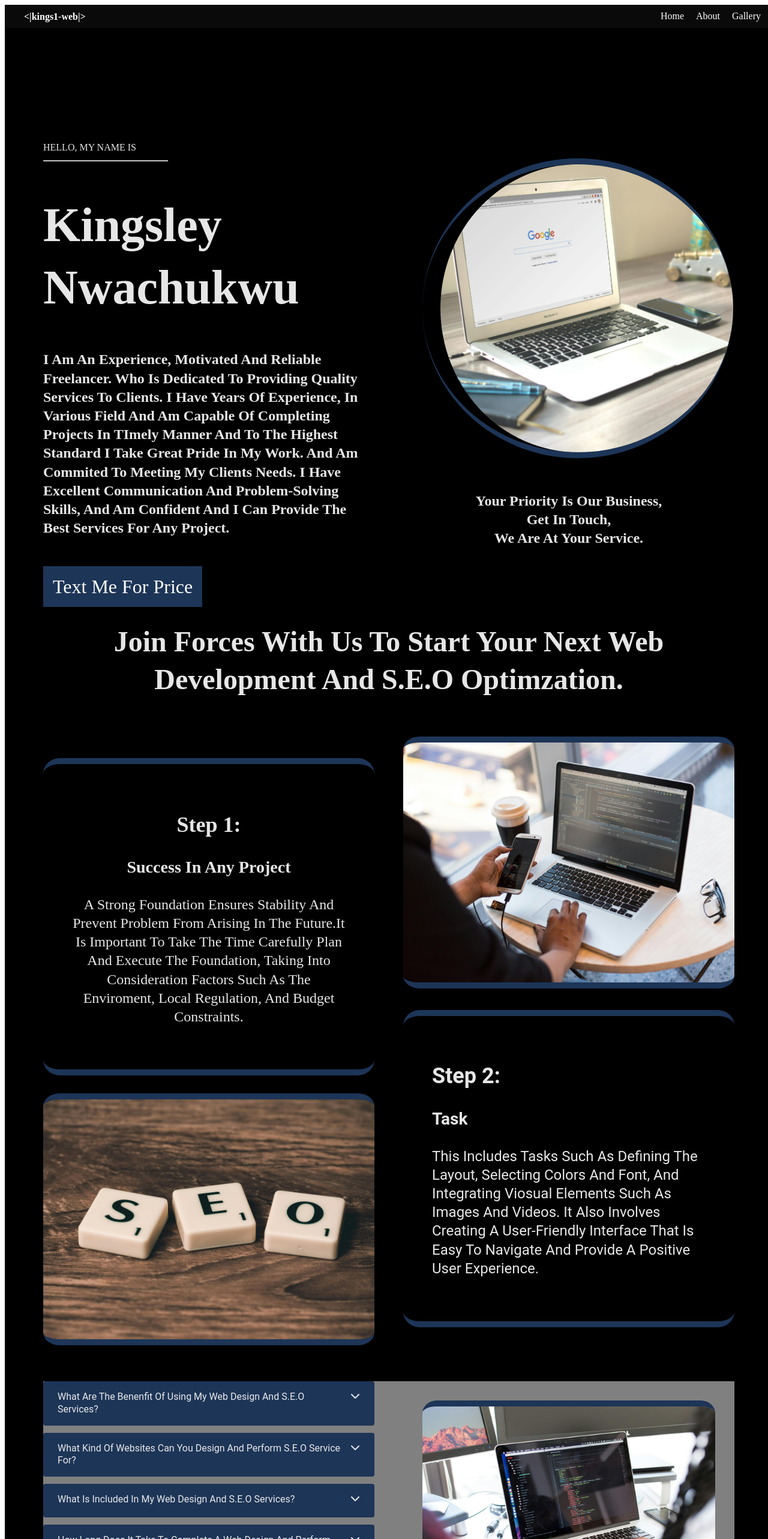
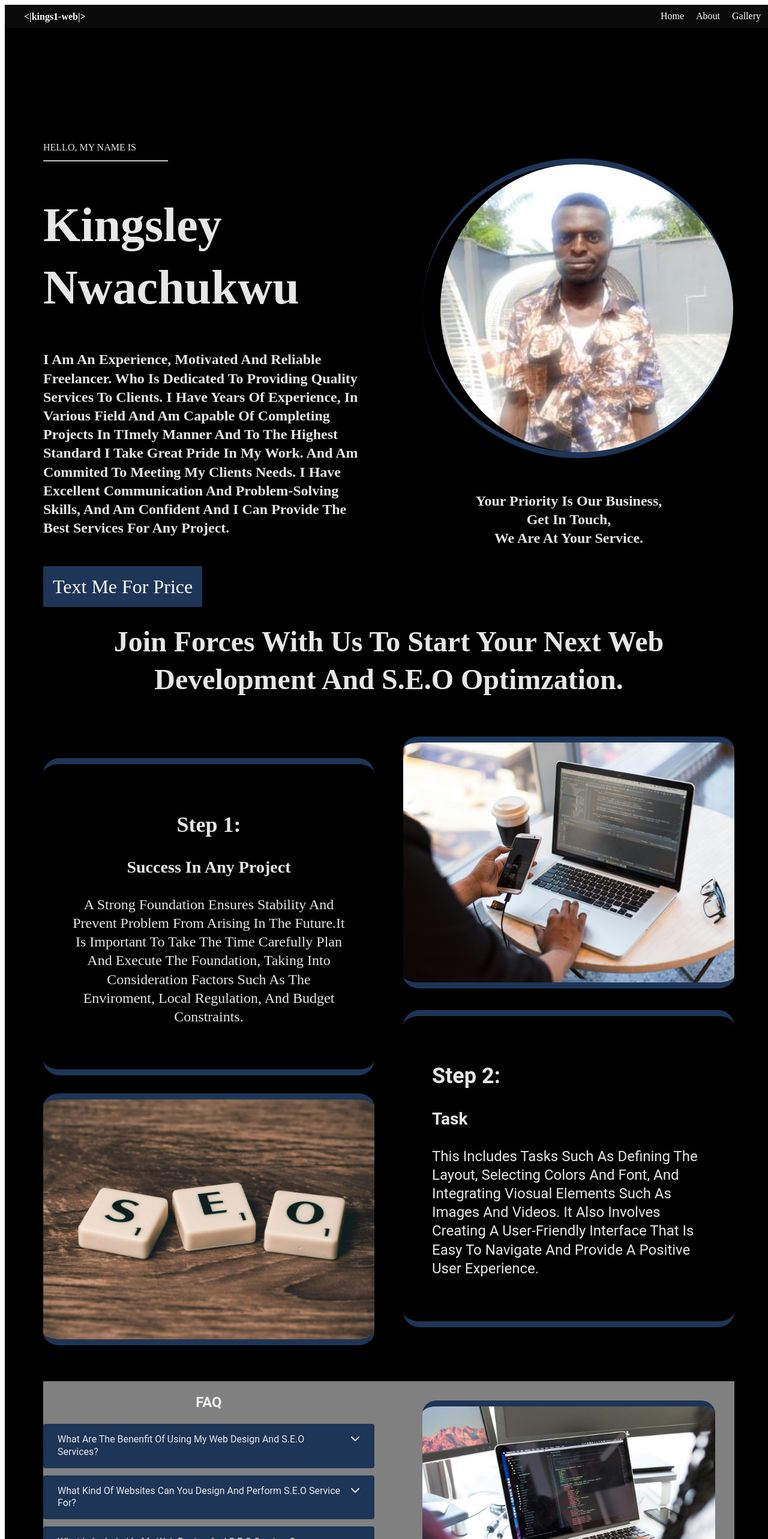
Before and after one commit to kings1-web/My-potfolio-website, a Vue app: page / in a window 1280 px wide. Shown: the top 2566 px of the page at 60% size. Built offline with nearby package versions, Linux system fonts and the light colour scheme.

Commit message:
my first project

```diff
--- a/src/views/HomeView2.vue
+++ b/src/views/HomeView2.vue
@@ -28,7 +28,7 @@ services for any project.</h2>
 <a href="https://whatsapp.com/dl/code=UDEHscKNIm">text me for price</a>
 </div>
 <div class="image2">
-<img src="../assets/bg-7.jpg" alt="my profile image">
+<img src="../assets/bg-13.jpg" alt="my profile image">
 <h2>your priority is our business, <br>
 get in touch, <br>
 we are at your service.</h2>
@@ -74,6 +74,7 @@ local regulation, and budget constraints.</p>
 </div>
 <div class="specific">
 <div class="face">
+<h2 style="text-align:center">FAQ</h2>
 <details>
 <summary>what are the benenfit of using my web design and S.E.O
 services?<div class="icon"><i class="fa-solid fa-chevron-down"></i></div></summary>
@@ -192,8 +193,6 @@ export default{
 max-width:100%;
 text-align:center;
 padding:2em;
-opacity:0.
-
 }
 
 h1{
```
